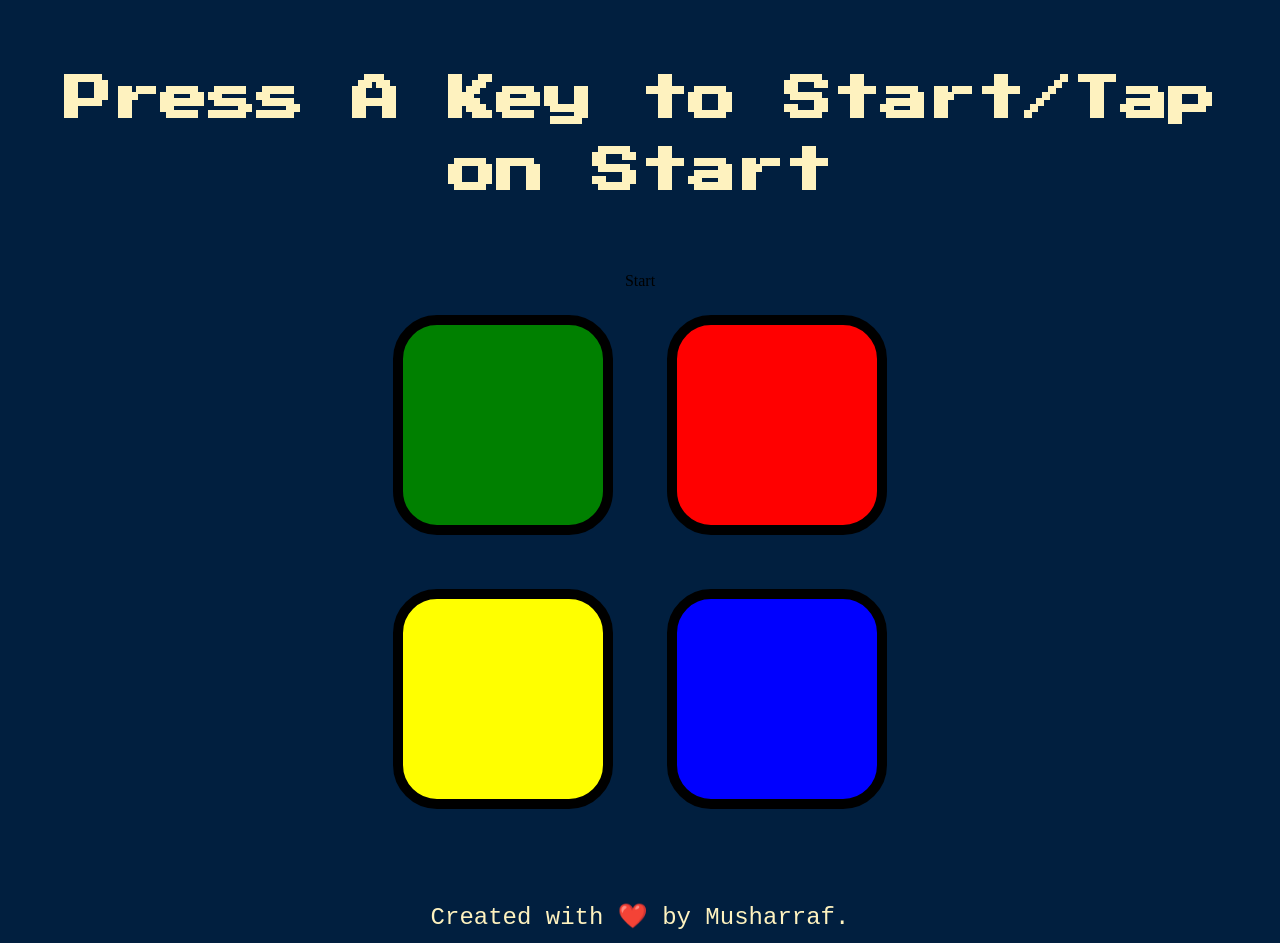
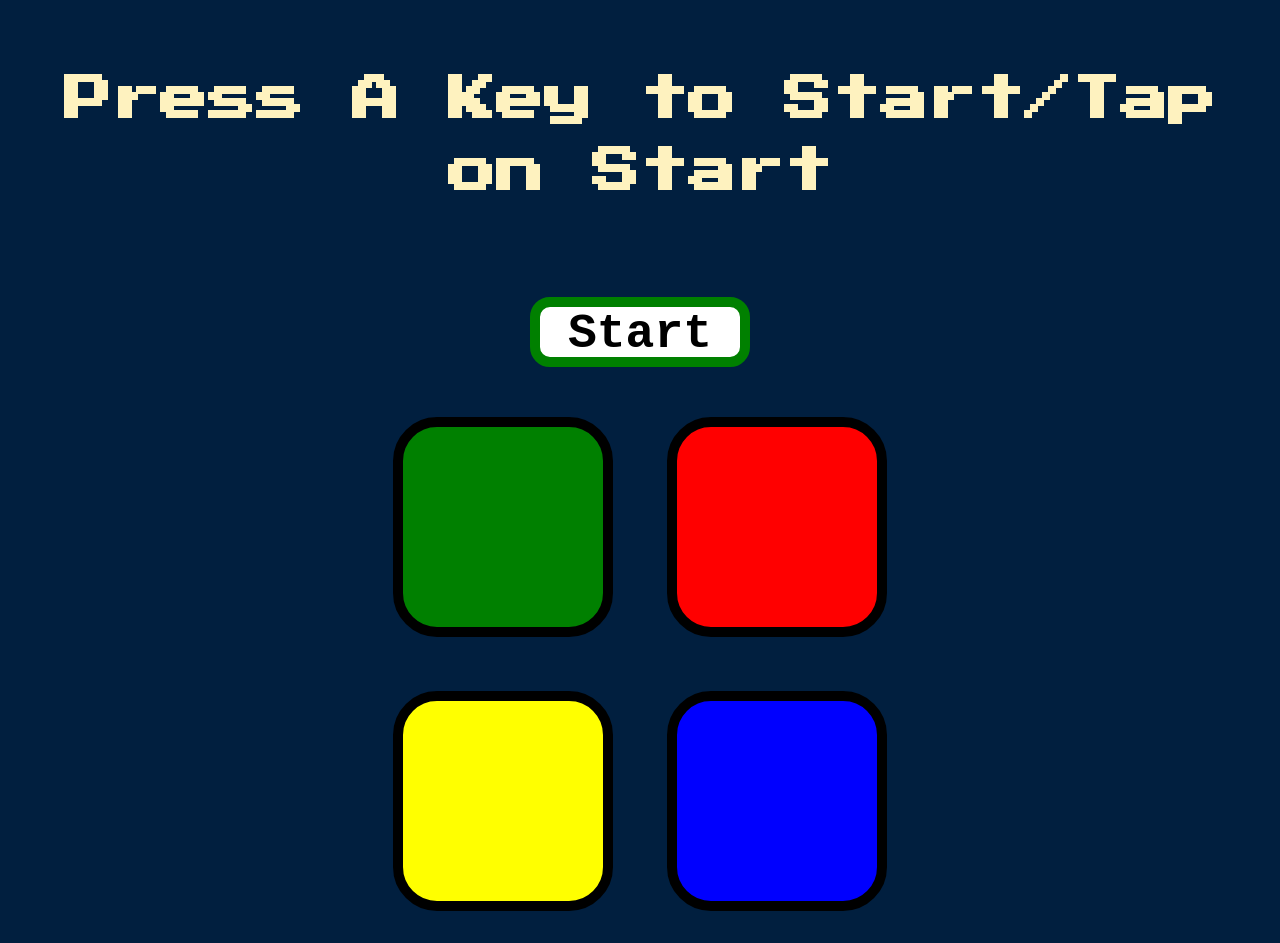
Before and after one commit to musharraf504/simon-game, a plain HTML site: page index.html in a window 1280 px wide. Shown: the top 943 px of the page. Drawn offline with nearby package versions, Linux system fonts and the light colour scheme.

Commit message:
Update styles.css

```diff
--- a/styles.css
+++ b/styles.css
@@ -27,6 +27,20 @@ body {
   width: 200px;
   border: 10px solid black;
   border-radius: 20%;
+}
+.start-btn{
+  margin: 25px;
+  display: inline-block;
+  height: 50px;
+  width: 200px;
+  border: 10px solid black;
+  border-radius: 20px;
+  font-size: 3rem;
+  font-family: 'Courier New', Courier, monospace;
+  font-weight: bold;
+  background-color: white;
+  border-color: green;
+  cursor: pointer;
 }
 
 .game-over {
```
